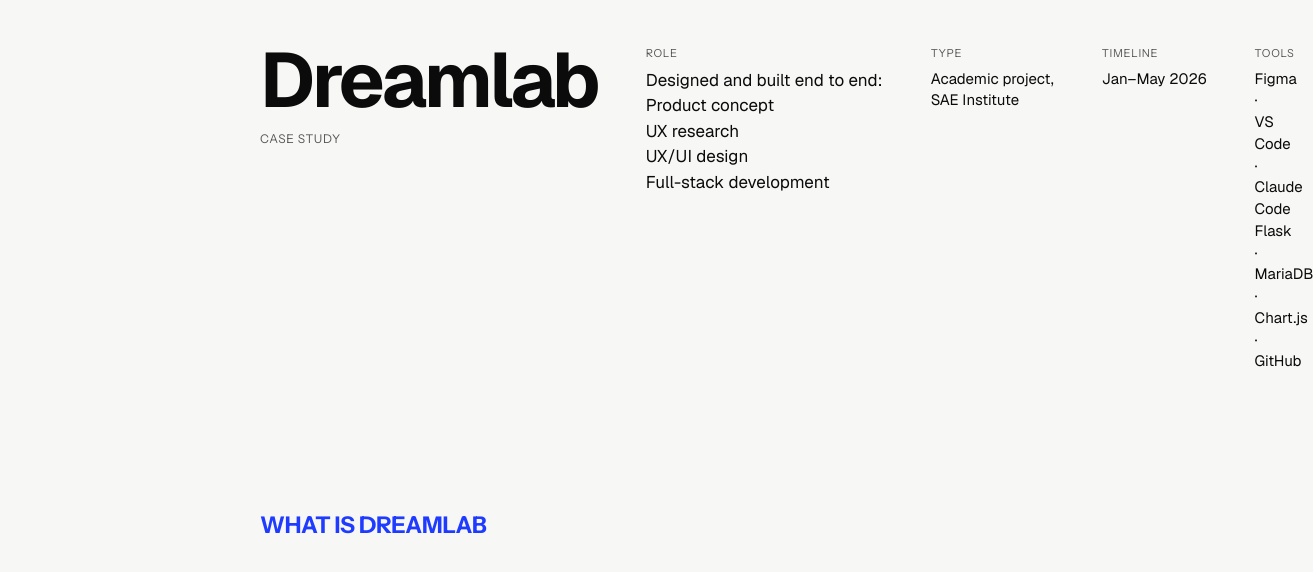
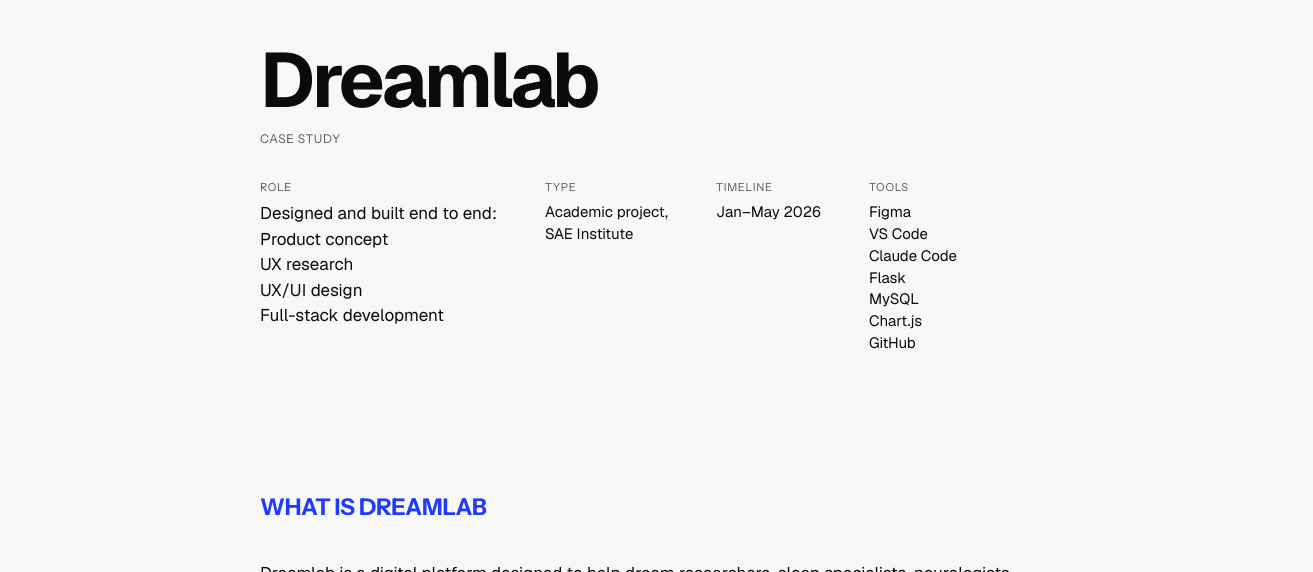
Before and after one commit to Mervellious/portfolio, a plain HTML site: page work/dreamlab.html in a window 1280 px wide. Shown: the part 802-1374 px from the top of the page, 1313 px wide, since content can reach past the window. Drawn offline with nearby package versions, Linux system fonts and the light colour scheme.

Commit message:
Hero facts: one tool per line, wrap instead of squeezing
- Dreamlab Tools one per line (MySQL)
- Fact lines never wrap on desktop; facts go under the title or wrap
  when they don't fit; Role full width below 900px

Co-Authored-By: Claude Opus 5.5 <noreply@anthropic.com>

```diff
--- a/assets/css/case.css
+++ b/assets/css/case.css
@@ -316,10 +316,12 @@
    The facts are .case-facts, so labels and values look exactly like the
    Dreamlab hero facts; .case-facts--row only changes how they are laid
    out: side by side, each column as wide as its content, 48px apart.
-   From 1280px the facts follow the title on the same row (48px gap);
-   900–1279px they go under it. If the row runs out of room, only the
-   last column (Tools) gets narrower and its value wraps.
-   Below 900px: two columns (Role, Type / Timeline, Tools). */
+   From 1280px the facts follow the title on the same row (48px gap)
+   when they fit beside it, otherwise they go under it; 900–1279px they
+   always go under it. Value lines never wrap: if the columns don't
+   fit, the facts row wraps instead.
+   Below 900px: Role on its own row, then two columns (Type, Timeline /
+   Tools). */
 .hero-wide {
   --hero-room: calc(100svh - var(--hero-top, 102px));
   margin-inline: calc(-1 * var(--gutter));
@@ -364,16 +366,28 @@
   margin-top: 40px;
 }
 
+/* Below 900px Role takes the full width, so its longest line
+   ("Designed and built end to end:") never breaks a word onto its own
+   line; Type | Timeline and Tools follow in the two columns. */
+@media (max-width: 899.98px) {
+  .case-facts--row > .case-fact--role {
+    grid-column: 1 / -1;
+  }
+}
+
 @media (min-width: 900px) {
   .hero-wide {
     margin-left: calc(-1 * var(--side-menu-w));
   }
 
+  /* Each value line stays on one line, and the columns are never
+     squeezed: if they don't all fit, the row wraps (28px between rows). */
   .case-facts--row {
     display: flex;
     flex-direction: row;
+    flex-wrap: wrap;
     align-items: flex-start;
-    gap: 48px;
+    gap: 28px 48px;
     margin-top: 32px;
   }
 
@@ -381,17 +395,19 @@
     flex: 0 0 auto;
   }
 
-  .case-facts--row > div:last-child {
-    flex: 0 1 auto;
-    min-width: 0;
+  .case-facts--row dd {
+    white-space: nowrap;
   }
 }
 
 @media (min-width: 1280px) {
+  /* Title and facts on one row when the facts fit beside the title;
+     otherwise the facts go under it, 32px down (as at 900–1279px). */
   .hero-info {
     display: flex;
+    flex-wrap: wrap;
     align-items: flex-start;
-    gap: 48px;
+    gap: 32px 48px;
   }
 
   .hero-info-title {
@@ -400,7 +416,6 @@
 
   .case-facts--row {
     flex: 0 1 auto;
-    min-width: 0;
     margin-top: 0;
   }
 }
--- a/work/dreamlab.html
+++ b/work/dreamlab.html
@@ -67,7 +67,7 @@
           <div class="case-fact--role"><dt class="small-label">Role</dt><dd>Designed and built end to end:<br>Product concept<br>UX research<br>UX/UI design<br>Full-stack development</dd></div>
           <div><dt class="small-label">Type</dt><dd>Academic project,<br>SAE Institute</dd></div>
           <div><dt class="small-label">Timeline</dt><dd>Jan–May 2026</dd></div>
-          <div><dt class="small-label">Tools</dt><dd>Figma · VS Code · Claude Code<br>Flask · MariaDB · Chart.js · GitHub</dd></div>
+          <div><dt class="small-label">Tools</dt><dd>Figma<br>VS Code<br>Claude Code<br>Flask<br>MySQL<br>Chart.js<br>GitHub</dd></div>
         </dl>
       </div>
     </section>
```
